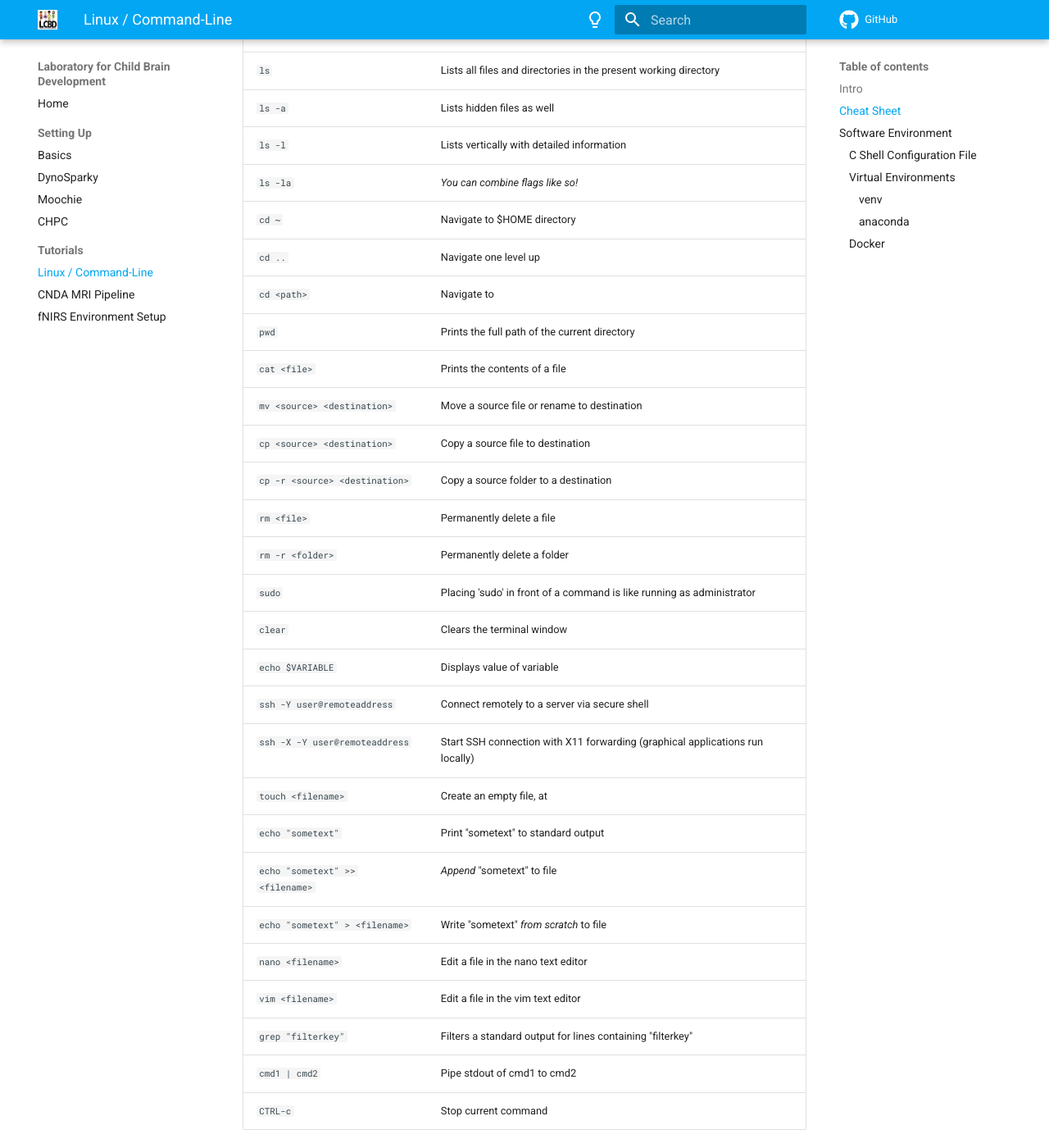
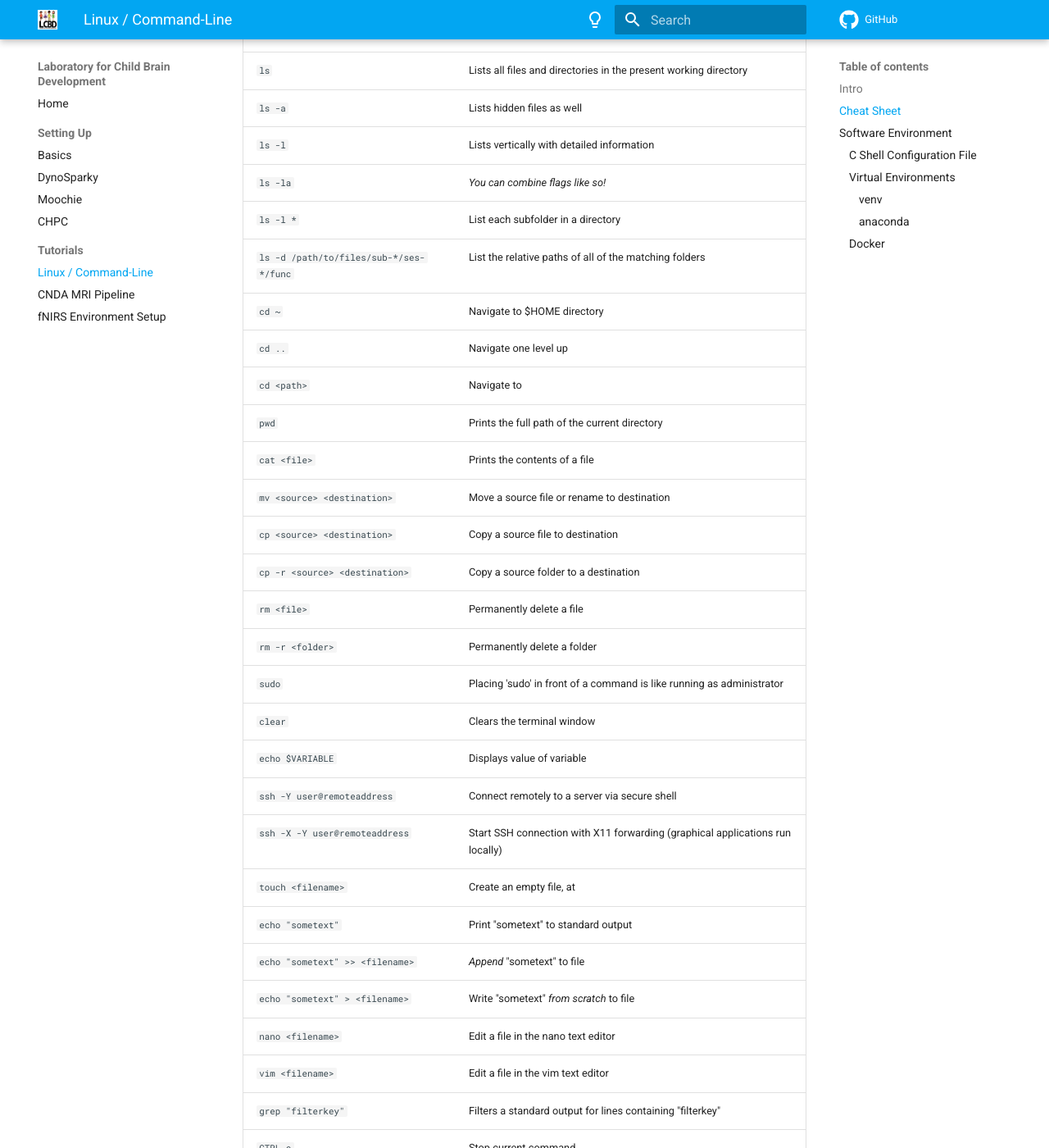
Before and after one commit to ChildBrainLab/ChildBrainLab.github.io, an MkDocs documentation site: the page built from docs/tutorials/linux_wt.md, in a window 1280 px wide and 1400 px high, scrolled down 755 px. Shown: the whole window at 82% size. Built offline with MkDocs 1.6.1 and Material for MkDocs 9.7.7, drawn with Linux system fonts in a browser that asks for light colours; comment, search, counter and statistics services are not loaded.

Commit message:
Update linux_wt.md

```diff
--- a/docs/tutorials/linux_wt.md
+++ b/docs/tutorials/linux_wt.md
@@ -22,6 +22,8 @@ You can think of every command like a shortcut - the actual functionality of the
 | `ls -a` | Lists hidden files as well |
 | `ls -l` | Lists vertically with detailed information |
 | `ls -la` | *You can combine flags like so!* |
+| `ls -l *` | List each subfolder in a directory |
+| `ls -d /path/to/files/sub-*/ses-*/func` | List the relative paths of all of the matching folders |
 | `cd ~` | Navigate to $HOME directory |
 | `cd ..` | Navigate one level up |
 | `cd <path>` | Navigate to <path> |
@@ -44,7 +46,6 @@ You can think of every command like a shortcut - the actual functionality of the
 | `nano <filename>` | Edit a file in the nano text editor |
 | `vim <filename>` | Edit a file in the vim text editor |
 | `grep "filterkey"` | Filters a standard output for lines containing "filterkey" |
-| `cmd1 | cmd2` | Pipe stdout of cmd1 to cmd2 |
 | `CTRL-c` | Stop current command |
 
 These are just a few and some of the most powerful / common of many built-in commands.
@@ -72,4 +73,4 @@ Docker is a software we have access to on DynoSparky, which allows us to build,
 
 For example, when the latest releases of MRIQC, FMRIPREP, and LCBD scripts all rely on different versions of the PyDicom package, a Docker container works as a solution. In the figure below, Docker containers are represented on the left, and virutal machines on the right.
 
-![Docker vs Virtual Machines](assets/linux_Docker-vs-virtual-machines.png)
+![Docker vs Virtual Machines](../assets/linux_Docker-vs-virtual-machines.png)
```
